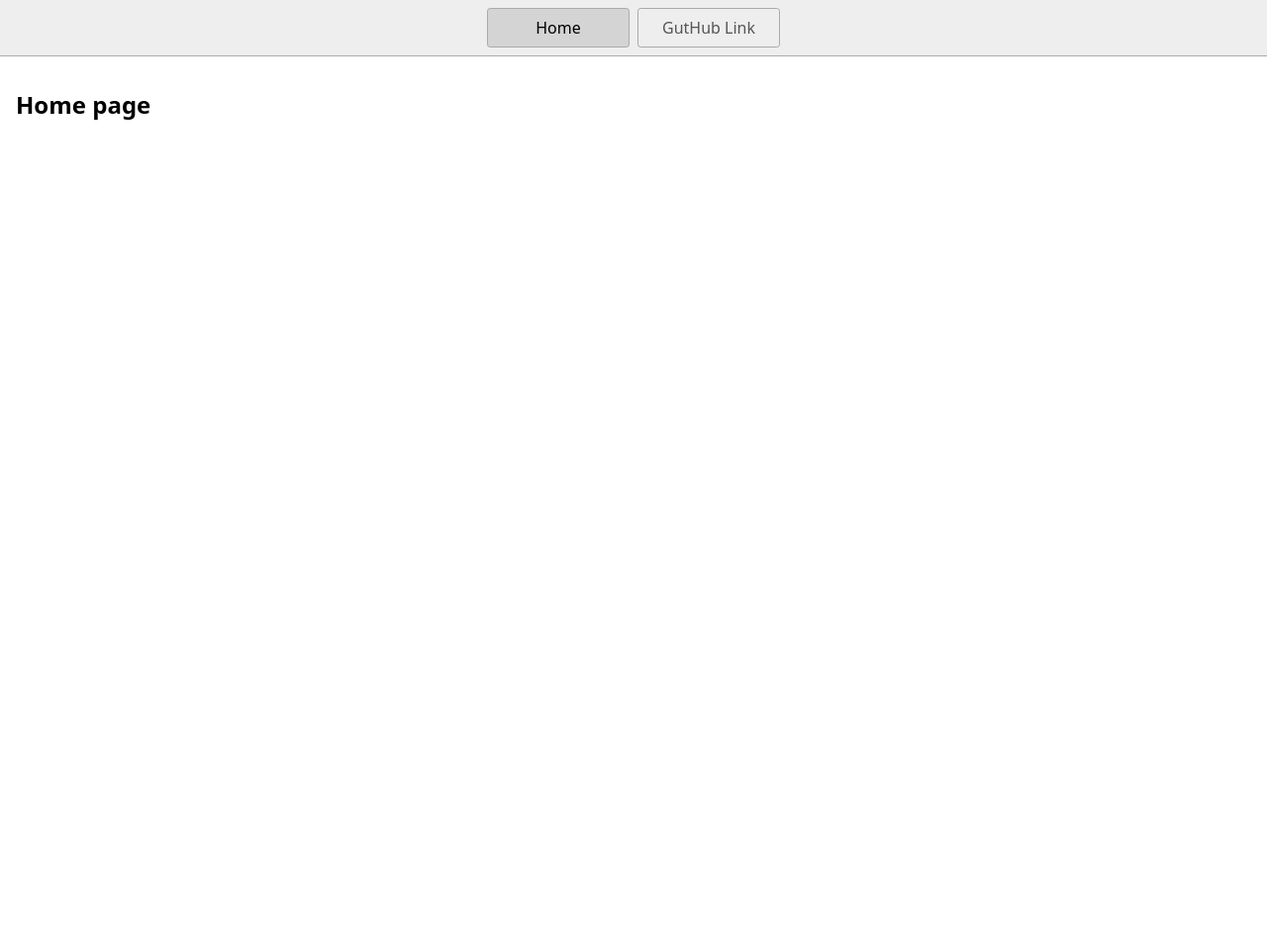
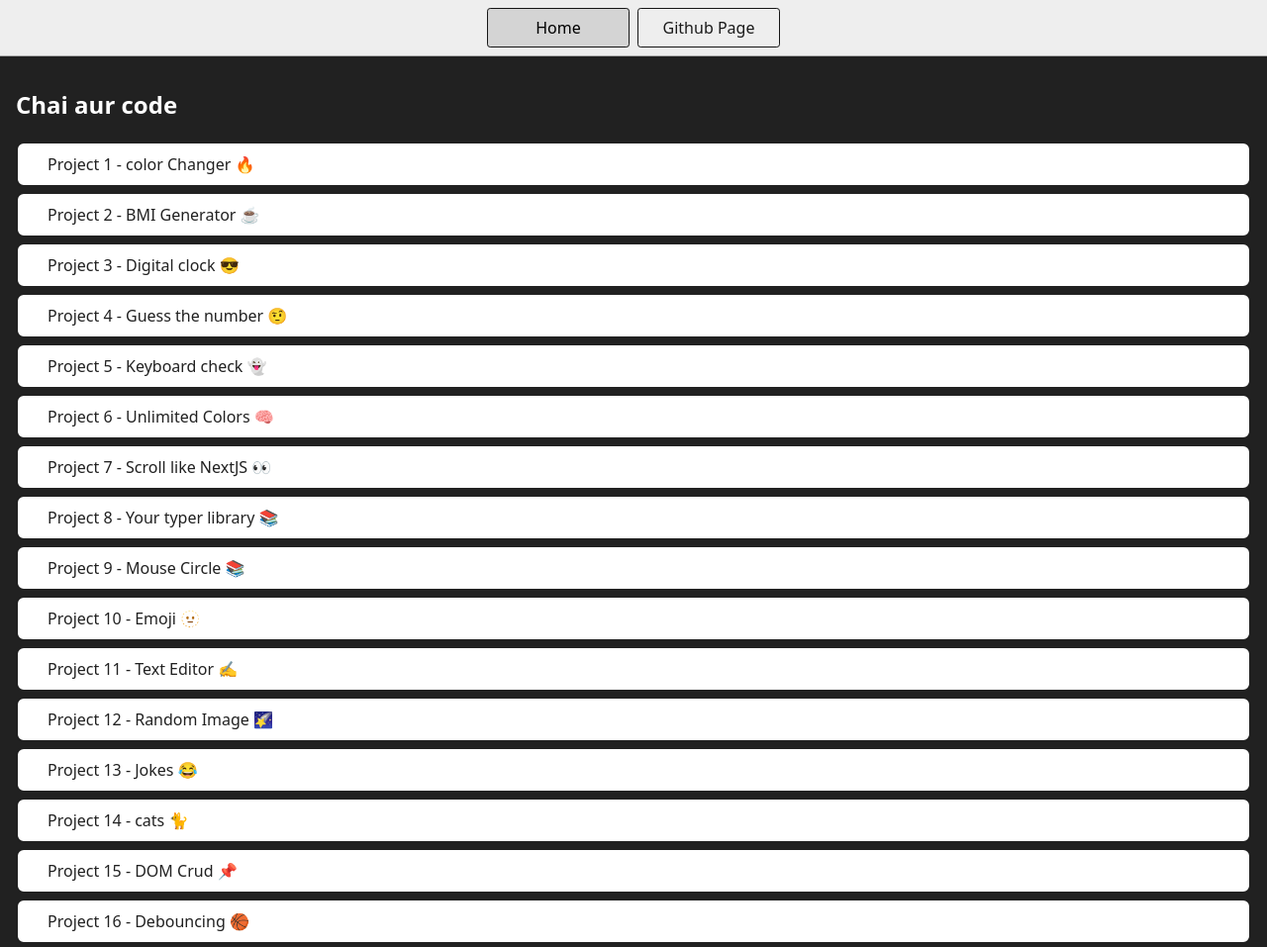
Before and after one commit to Shubham-Salunke/stackblitz-Projects, a website: page index.html in a window 1280 px wide. Shown: the whole page at 99% size. Before the commit the page ends 800 px from the top, so only its background shows below. Drawn offline with Linux system fonts and the light colour scheme.

Commit message:
Done first Project

```diff
--- /dev/null
+++ b/01_colorChanger/style.css
@@ -0,0 +1,33 @@
+html {
+    margin: 0;
+  }
+
+  span {
+    display: block;
+  }
+  .canvas {
+    margin: 100px auto 100px;
+    width: 80%;
+    text-align: center;
+  }
+
+  .button {
+    width: 100px;
+    height: 100px;
+    border: solid black 2px;
+    display: inline-block;
+  }
+
+  #grey {
+    background: grey;
+  }
+
+  #white {
+    background: white;
+  }
+  #blue {
+    background: blue;
+  }
+  #yellow {
+    background: yellow;
+  }
--- a/index.html
+++ b/index.html
@@ -4,20 +4,69 @@
     <title>Home</title>
     <meta charset="UTF-8" />
     <meta name="viewport" content="width=device-width" />
-    <!--
-      Need a visual blank slate?
-      Remove all code in `styles.css`!
-    -->
+
     <link rel="stylesheet" href="styles.css" />
     <script type="module" src="script.js"></script>
   </head>
-  <body>
+  <body style="background-color: #212121; color: #fff">
     <nav>
       <a href="/" aria-current="page">Home</a>
-      <a href="/page2.html">GutHub Link</a>
+      <a target="_blank" href="#page"
+        >Github Page</a
+      >
     </nav>
     <main>
-      <h1>Home page</h1>
+      <h1>Chai aur code</h1>
+      <div class="projects">
+        <a class="project-link" style="" href="./1-colorChanger/index.html"
+          >Project 1 - color Changer 🔥</a
+        >
+        <a class="project-link" href="./2-BMICalculator/index.html"
+          >Project 2 - BMI Generator ☕️</a
+        >
+        <a class="project-link" href="./3-DigitalClock/index.html"
+          >Project 3 - Digital clock 😎</a
+        >
+        <a class="project-link" href="./4-GuessTheNumber/index.html"
+          >Project 4 - Guess the number 🤨</a
+        >
+        <a class="project-link" href="./5-keyboard/index.html"
+          >Project 5 - Keyboard check 👻</a
+        >
+        <a class="project-link" href="./6-unlimitedColors/index.html"
+          >Project 6 - Unlimited Colors 🧠
+        </a>
+        <a class="project-link" href="./7-scroll/index.html"
+          >Project 7 - Scroll like NextJS 👀</a
+        >
+        <a class="project-link" href="./8-typer/index.html"
+          >Project 8 - Your typer library 📚
+        </a>
+        <a class="project-link" href="./9-mouseCircle/index.html"
+          >Project 9 - Mouse Circle 📚
+        </a>
+        <a class="project-link" href="./10-emoji/index.html"
+          >Project 10 - Emoji 🫥
+        </a>
+        <a class="project-link" href="./11-textEditor/index.html"
+          >Project 11 - Text Editor ✍️
+        </a>
+        <a class="project-link" href="./12-randomImage/index.html"
+          >Project 12 - Random Image 🌠
+        </a>
+        <a class="project-link" href="./13-jokes/index.html"
+          >Project 13 - Jokes 😂
+        </a>
+        <a class="project-link" href="./14-cats/index.html"
+          >Project 14 - cats 🐈
+        </a>
+        <a class="project-link" href="./15-crudDom/index.html"
+          >Project 15 - DOM Crud 📌
+        </a>
+        <a class="project-link" href="./16-debounce/index.html"
+          >Project 16 - Debouncing 🏀
+        </a>
+      </div>
     </main>
   </body>
 </html>
--- a/styles.css
+++ b/styles.css
@@ -25,10 +25,10 @@ nav a {
   min-width: 9rem;
   padding: 0.5rem;
   border-radius: 0.2rem;
-  border: solid 1px #aaa;
+  border: solid 1px rgb(22, 22, 22);
   text-align: center;
   text-decoration: none;
-  color: #555;
+  color: #1b1b1b;
 }
 
 nav a[aria-current='page'] {
@@ -44,3 +44,18 @@ h1 {
   font-weight: bold;
   font-size: 1.5rem;
 }
+
+.projects {
+  display: flex;
+  flex-direction: column;
+}
+
+.project-link {
+  background-color: #fff;
+  padding: 10px 30px;
+  border-radius: 8px;
+  color: #212121;
+  text-decoration: none;
+  border: 2px solid #212121;
+  margin-top: 5px;
+}
```
Also changed, not shown: 01_colorChanger/index.html (added, +31 -0 lines), page2.html (deleted, +0 -19 lines), 01_colorChanger/script.js (added), 1 other file.
